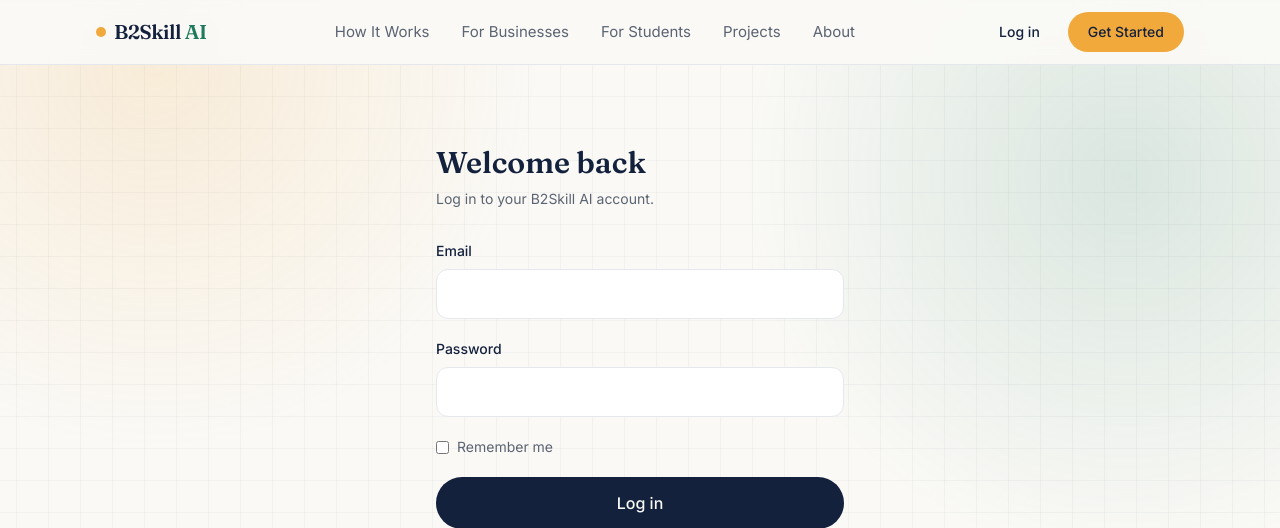
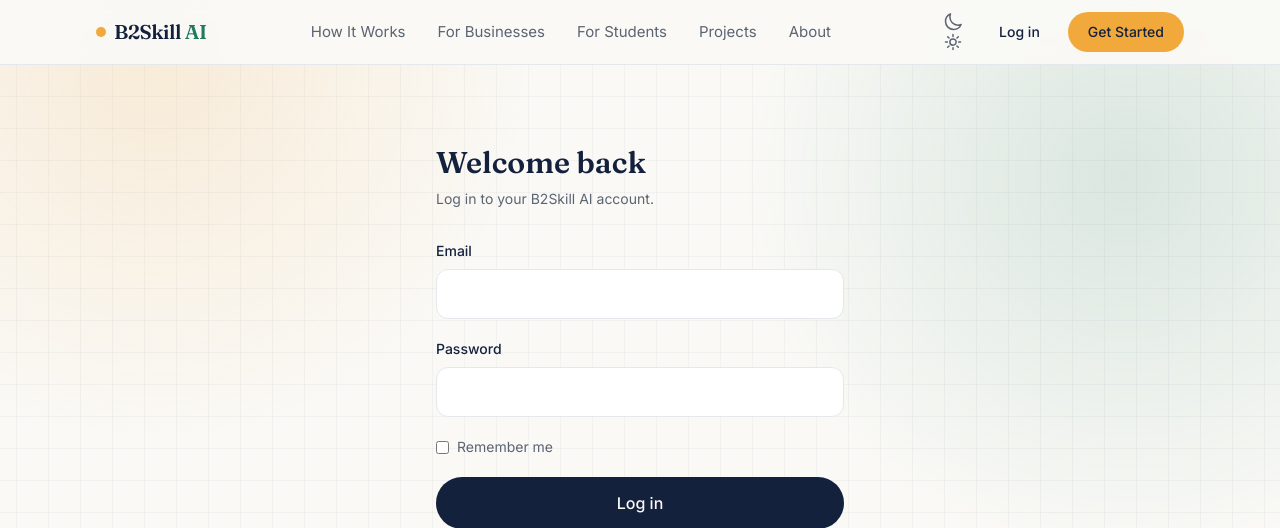
Before and after one commit to chakkartejas08/B2Skill, a Flask app: a page that uses app/templates/partials/navbar.html in a window 1280 px wide. Shown: the top 528 px of the page. Run offline with Flask 3, Linux system fonts and the light colour scheme; some libraries are stand-ins or nearby versions.

Commit message:
Update navbar.html

```diff
--- a/app/templates/partials/navbar.html
+++ b/app/templates/partials/navbar.html
@@ -14,6 +14,14 @@
     </div>
 
     <div class="flex items-center gap-3">
+      <button id="theme-toggle" type="button" aria-label="Toggle dark mode" class="p-2 text-inkmuted hover:text-ink rounded-full transition-colors">
+        <svg class="icon-moon w-5 h-5" xmlns="http://www.w3.org/2000/svg" fill="none" viewBox="0 0 24 24" stroke="currentColor" stroke-width="1.8">
+          <path stroke-linecap="round" stroke-linejoin="round" d="M21.752 15.002A9.72 9.72 0 0118 15.75c-5.385 0-9.75-4.365-9.75-9.75 0-1.33.266-2.597.748-3.752A9.753 9.753 0 003 11.25C3 16.635 7.365 21 12.75 21a9.753 9.753 0 009.002-5.998z" />
+        </svg>
+        <svg class="icon-sun w-5 h-5" xmlns="http://www.w3.org/2000/svg" fill="none" viewBox="0 0 24 24" stroke="currentColor" stroke-width="1.8">
+          <path stroke-linecap="round" stroke-linejoin="round" d="M12 3v2.25m6.364.386-1.591 1.591M21 12h-2.25m-.386 6.364-1.591-1.591M12 18.75V21m-4.773-4.227-1.591 1.591M5.25 12H3m4.227-4.773L5.636 5.636M15.75 12a3.75 3.75 0 11-7.5 0 3.75 3.75 0 017.5 0z" />
+        </svg>
+      </button>
       {% if current_user.is_authenticated %}
         <a href="{{ url_for('notifications.index') }}" class="relative p-2 text-inkmuted hover:text-ink" aria-label="Notifications">
           <svg xmlns="http://www.w3.org/2000/svg" class="w-5 h-5" fill="none" viewBox="0 0 24 24" stroke="currentColor" stroke-width="1.8">
```
